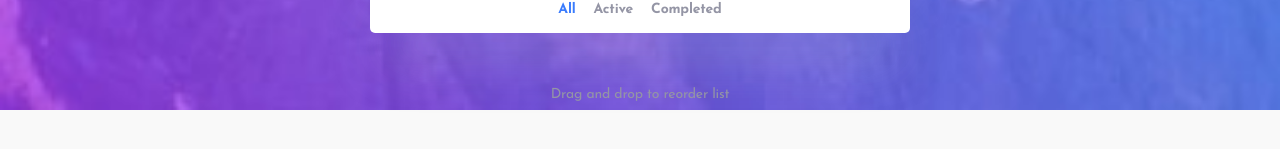
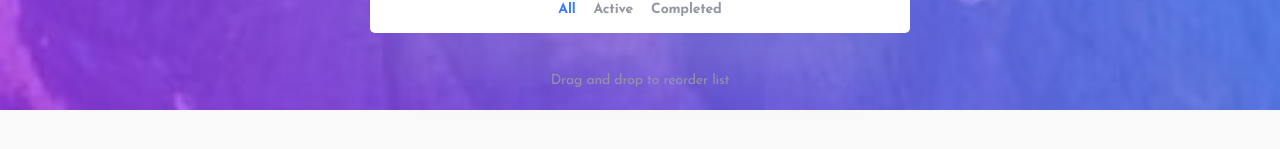
Before and after one commit to Orliland/todo-app, a React (Vite) app: page / in a window 1280 px wide. Shown: the part 573-722 px from the top of the page. Built offline with nearby package versions, Linux system fonts and the light colour scheme.

Commit message:
fix margin footer text

```diff
--- a/src/App.css
+++ b/src/App.css
@@ -19,7 +19,7 @@
 }
 
 .footer__text {
-  padding: 0;
+  margin: 0;
   color: var(--gray);
 
   font: var(--body-r);
```
